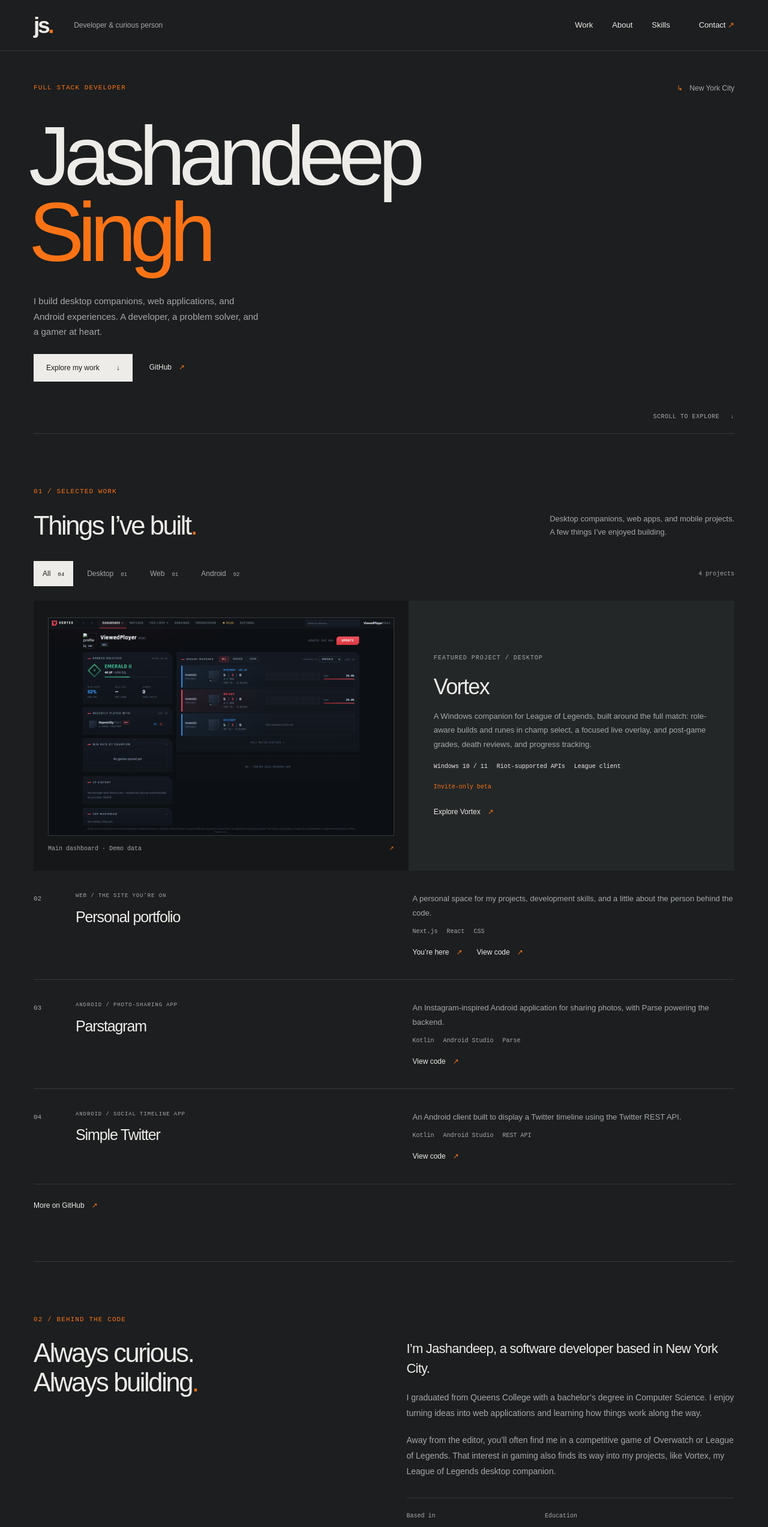
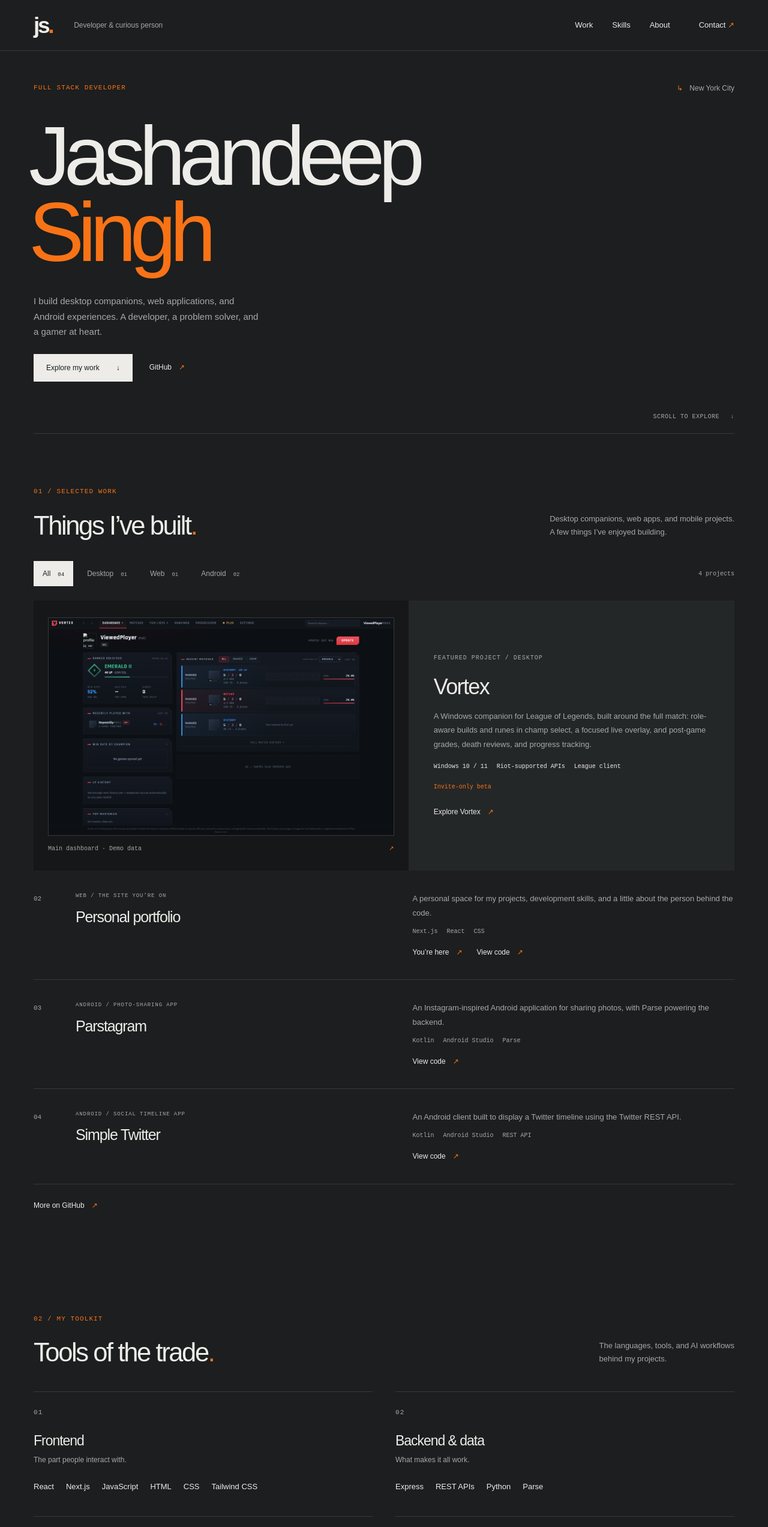
Before and after one commit to jashansingh303/Portfolio, a Next.js app: page / in a window 1280 px wide. Shown: the top 2545 px of the page at 60% size. Built offline with nearby package versions, Linux system fonts and the light colour scheme.

Commit message:
Move About section below Skills

```diff
--- a/components/about.js
+++ b/components/about.js
@@ -1,6 +1,6 @@
 export default function About() {
   return <section id="about" className="section about-section" aria-labelledby="about-title">
-    <div><p className="eyebrow section-label">02 / Behind the code</p><h2 id="about-title">Always curious.<br />Always building<span className="accent">.</span></h2></div>
+    <div><p className="eyebrow section-label">03 / Behind the code</p><h2 id="about-title">Always curious.<br />Always building<span className="accent">.</span></h2></div>
     <div className="about-copy"><p className="lead">I’m Jashandeep, a software developer based in New York City.</p><p>I graduated from Queens College with a bachelor’s degree in Computer Science. I enjoy turning ideas into web applications and learning how things work along the way.</p><p>Away from the editor, you’ll often find me in a competitive game of Overwatch or League of Legends. That interest in gaming also finds its way into my projects, like Vortex, my League of Legends desktop companion.</p><dl className="about-facts"><div><dt>Based in</dt><dd>New York City</dd></div><div><dt>Education</dt><dd>Computer Science, Queens College</dd></div></dl></div>
   </section>
 }
--- a/components/navbar.js
+++ b/components/navbar.js
@@ -1,6 +1,6 @@
 import { useEffect, useRef, useState } from 'react'
 
-const links = [['Work', 'portfolio'], ['About', 'about'], ['Skills', 'skills'], ['Contact', 'contact']]
+const links = [['Work', 'portfolio'], ['Skills', 'skills'], ['About', 'about'], ['Contact', 'contact']]
 
 export default function NavBar() {
   const [open, setOpen] = useState(false)
--- a/components/skills.js
+++ b/components/skills.js
@@ -23,7 +23,7 @@ const groups = [
 
 export default function Skills() {
   return <section id="skills" className="section skills-section" aria-labelledby="skills-title">
-    <div className="section-heading"><div><p className="eyebrow section-label">03 / My toolkit</p><h2 id="skills-title">Tools of the trade<span className="accent">.</span></h2></div><p>The languages, tools, and AI workflows<br />behind my projects.</p></div>
+    <div className="section-heading"><div><p className="eyebrow section-label">02 / My toolkit</p><h2 id="skills-title">Tools of the trade<span className="accent">.</span></h2></div><p>The languages, tools, and AI workflows<br />behind my projects.</p></div>
     <div className="skills-grid">{groups.map(group => <div className="skill-group" key={group.title}><span className="eyebrow skill-number">{group.number}</span><h3>{group.title}</h3><p>{group.description}</p><ul>{group.skills.map(skill => <li key={skill}>{skill}</li>)}</ul></div>)}</div>
   </section>
 }
--- a/pages/index.js
+++ b/pages/index.js
@@ -16,7 +16,7 @@ export default function Home() {
     </Head>
     <a className="skip-link" href="#main">Skip to content</a>
     <NavBar />
-    <main id="main" className="site-container"><Hero /><Projects /><About /><Skills /><Contact /></main>
+    <main id="main" className="site-container"><Hero /><Projects /><Skills /><About /><Contact /></main>
     <footer className="site-container footer">
       <a href="#hero" className="footer-name">Jashandeep Singh<span aria-hidden="true">.</span></a>
       <p>Built with care in New York City.</p>
```
